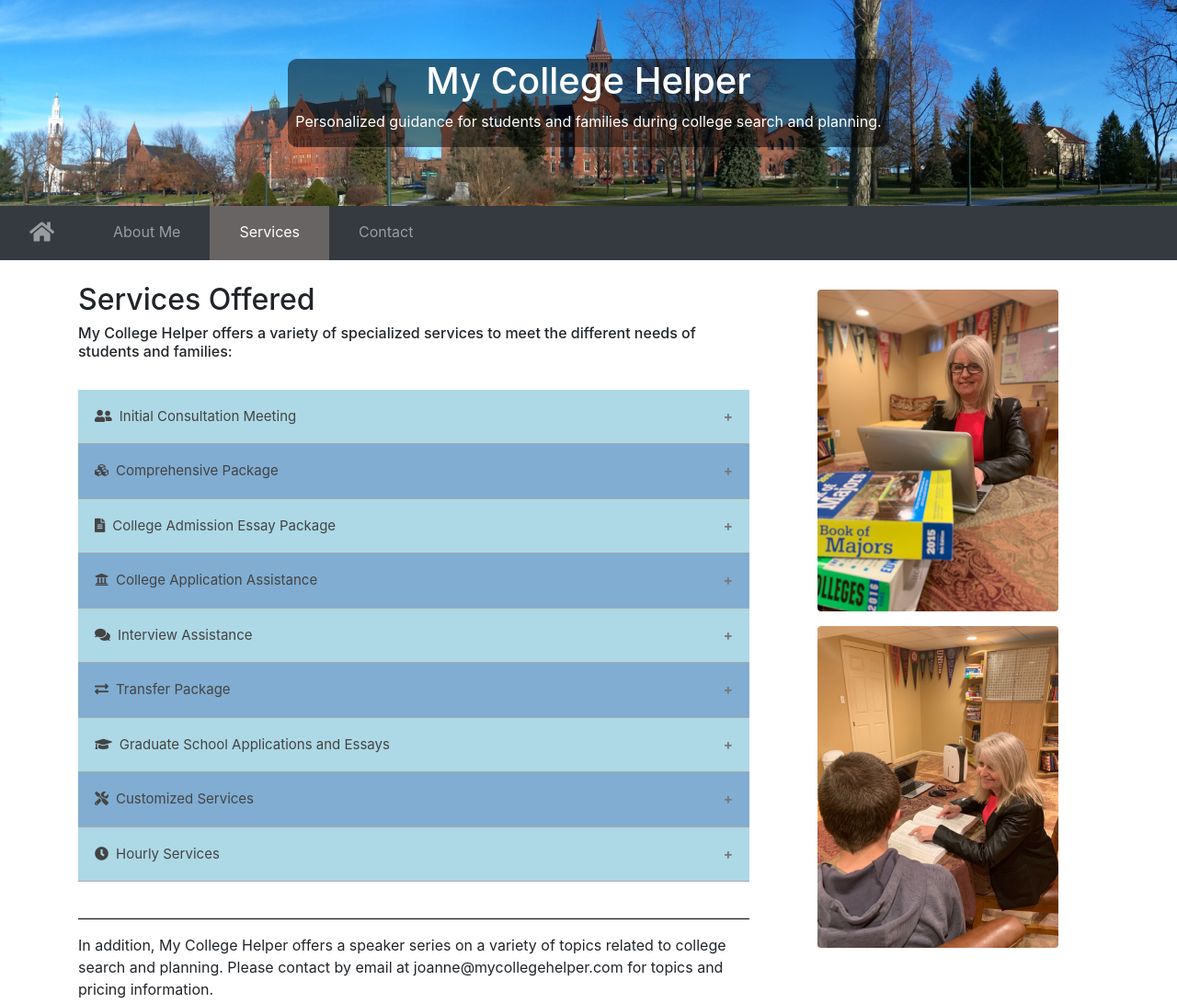
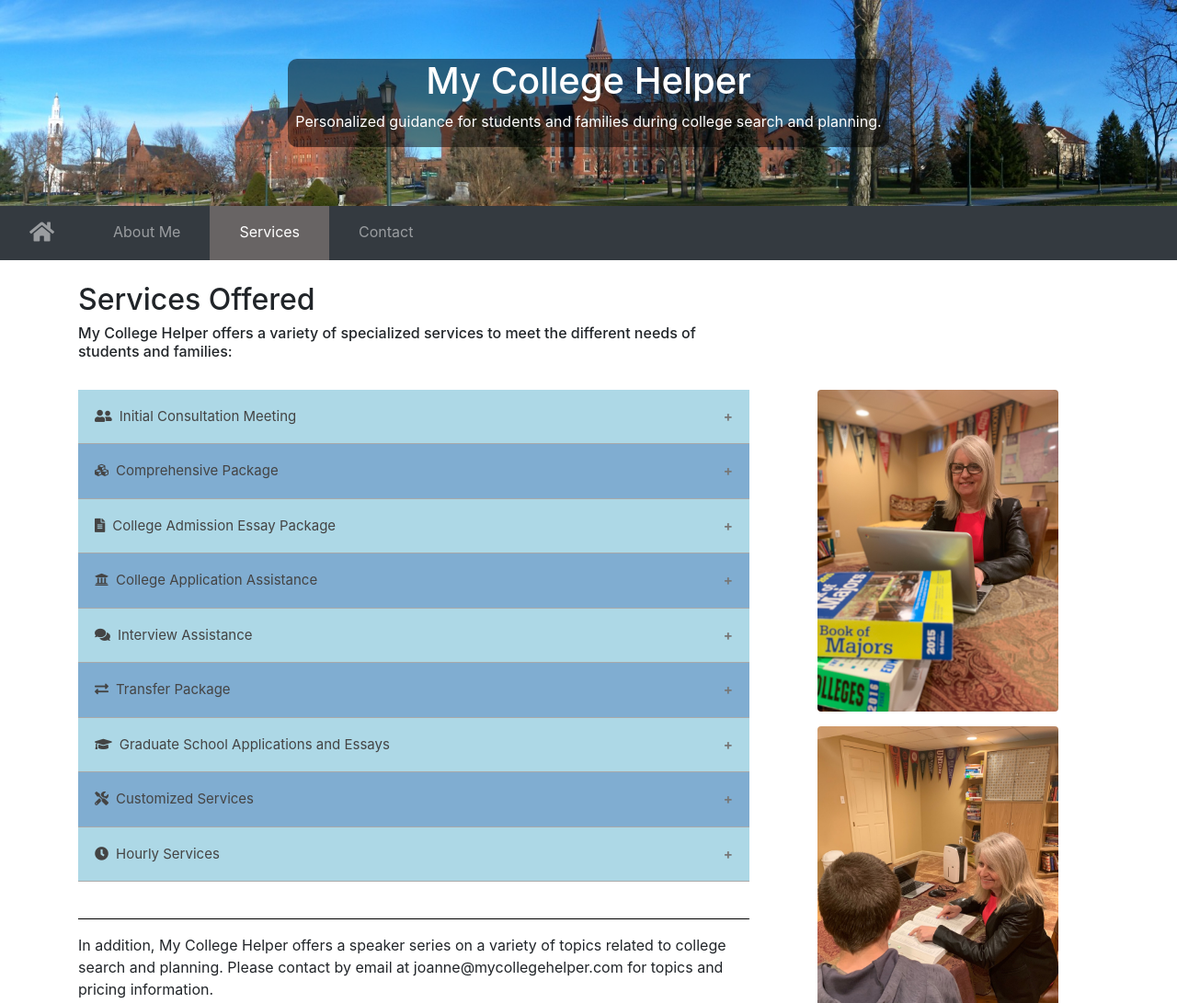
Before and after one commit to Adam724/Adam724.github.io, a plain HTML site: page services.html in a window 1280 px wide. Shown: the top 1091 px of the page at 92% size. Drawn offline with nearby package versions, Linux system fonts and the light colour scheme.

Commit message:
Small format/spacing tweaks

```diff
--- a/services.html
+++ b/services.html
@@ -55,12 +55,16 @@
     </div>
   </nav>
 <div class="container mt-4">
+  <div class="row">
+    <div class="col-md-8">
+      <h2>Services Offered</h2>
+      <h6>My College Helper offers a variety of specialized services to meet the different needs of students and families:</h6>
+      <br>
+    </div>
+  </div>
 
   <div class="row">
     <div class="col-md-8">
-        <h2>Services Offered</h2>
-        <h6>My College Helper offers a variety of specialized services to meet the different needs of students and families:</h6>
-        <br>
         <button class="accordion"><i class="fas fa-user-friends"></i>Initial Consultation Meeting</button>
         <div class="panel">
           <p>Student and parents complete surveys and forms and provide an unofficial transcript and class schedule in advance of a 90-minute meeting to discuss strategy, timeline and recommendations for college planning. A detailed follow-up report after the meeting will offer links and resources for continued college search and planning.  The fee will be applied to the Comprehensive Plan (below) if the family later chooses that option.</p>
@@ -113,7 +117,7 @@
     </div>
 
     <div class="col-md-4 text-center">
-      <img class="img-fluid w-75 my-2 rounded" src="Images/Services_Pictures/image1.jpeg">
+      <img class="img-fluid w-75 mb-2 rounded" src="Images/Services_Pictures/image1.jpeg">
       <img class="img-fluid w-75 my-2 rounded" src="Images/Services_Pictures/image2.jpg">
     </div>
   </div>
--- a/style.css
+++ b/style.css
@@ -42,7 +42,6 @@
 
 .logo:hover {
   opacity: 0.75;
-  /*box-shadow: 5px 10px 8px #888888;*/
 }
 
 .navbar .nav-item {
```
Also changed, not shown: contact.html (+0 -1 lines), index.html (+1 -1 lines).
